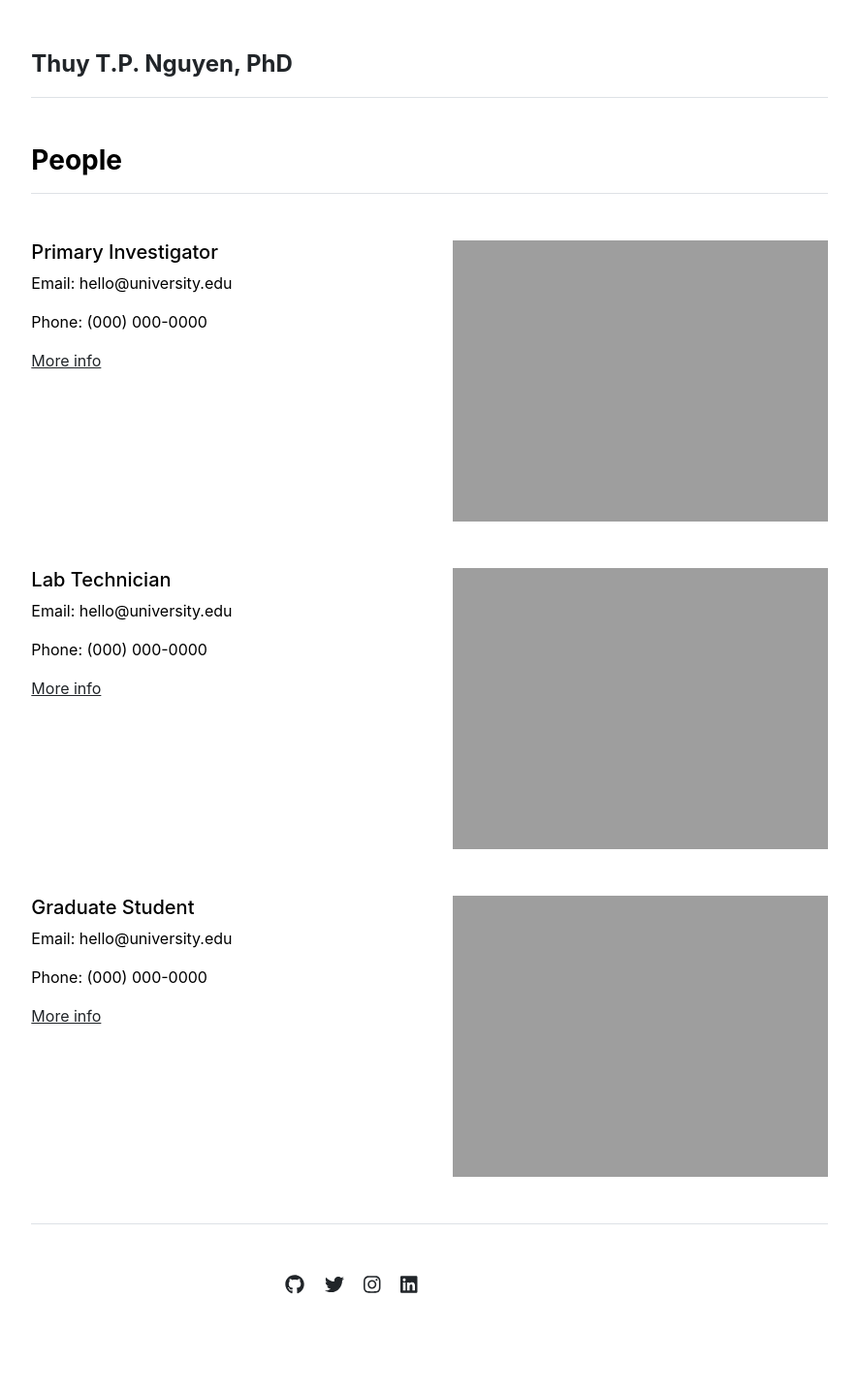
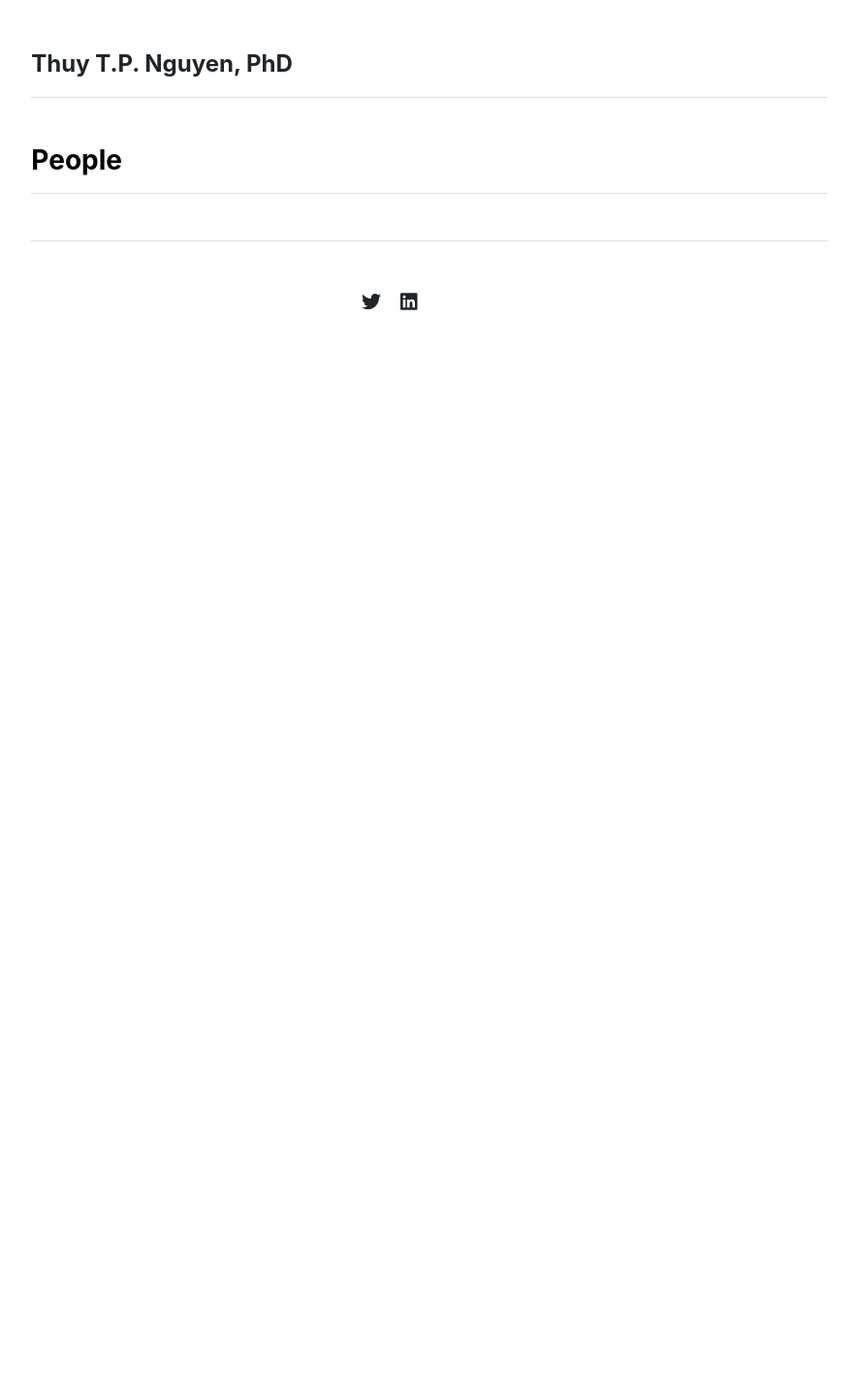
Before and after one commit to thuynguyenma/thuynguyen, a Jekyll site: the page built from people.md, in a window 1280 px wide. Shown: the whole page at 97% size, without its empty margins (197-1082 px from the left). Built offline with Jekyll 4.4.1, drawn with Linux system fonts in a browser that asks for light colours; after the commit the page ends 900 px from its top, so only the background shows below that.

Commit message:
update contents

```diff
--- a/_data/settings.yml
+++ b/_data/settings.yml
@@ -1,20 +1,7 @@
-menu:
-
-people:
-- {name: 'Primary Investigator', title: 'Researcher', department: 'Physics & Astronomy', institution: 'Some University', institution_address: '1 Main Street, Canada', phone: '(000) 000-0000', email: 'hello@university.edu', office: 'Science Building 505', image: 'assets/img/primary-investigator.jpg', url: 'primary-investigator'}
-- {name: 'Lab Technician', title: 'Researcher', department: 'Physics & Astronomy', institution: 'Some University', institution_address: '1 Main Street, Canada', phone: '(000) 000-0000', email: 'hello@university.edu', office: 'Science Building 505', image: 'assets/img/lab-technician.jpg', url: 'lab-technician'}
-- {name: 'Graduate Student', title: 'Researcher', department: 'Physics & Astronomy', institution: 'Some University', institution_address: '1 Main Street, Canada', phone: '(000) 000-0000', email: 'hello@university.edu', office: 'Science Building 505', image: 'assets/img/graduate-student.jpg', url: 'graduate-student'}
-
-courses:
-- {name: 'Vector Calculus', url: 'vector-calculus'}
-- {name: 'Quantum Mechanics', url: 'quantum-mechanics'}
-- {name: 'Stellar Structures', url: 'stellar-structures'}
 
 social:
-- {icon: 'github', link: 'https://github.com/LeNPaul'}
-- {icon: 'twitter', link: 'https://twitter.com/paululele'}
-- {icon: 'instagram', link: 'https://instagram.com/paululele'}
-- {icon: 'linkedin', link: 'https://linkedin.com/in/lenpaul'}
+- {icon: 'twitter', link: 'https://twitter.com/ThuyNguyenPhuo3'}
+- {icon: 'linkedin', link: 'http://linkedin.com/in/phuong-thuy-nguyen-84718910a'}
 
 contacts:
-- {name: 'Dr. Academia', title: 'Professor', department: 'Physics & Astronomy', institution: 'Some University', institution_address: '1 Main Street, Canada', phone: '(000) 000-0000', email: 'hello@university.edu', office: 'Science Building 505', image: 'assets/img/contact.jpg'}
+- {name: 'Thuy T.P. Nguyen, PhD', title: 'PhD', department: 'Animal Metabolism', institution: 'Chonnam National University', email: 'nguyenphuongthuydkh@gmail.com'}
```
